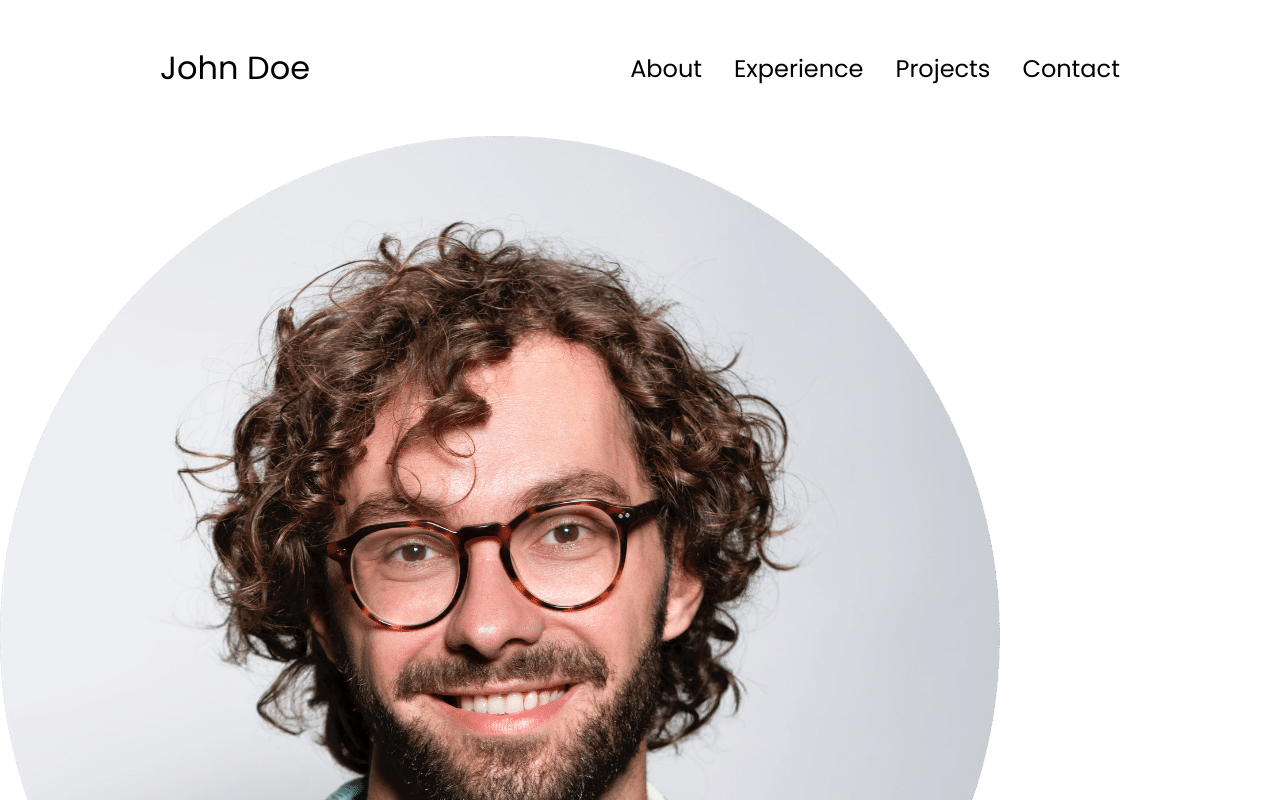
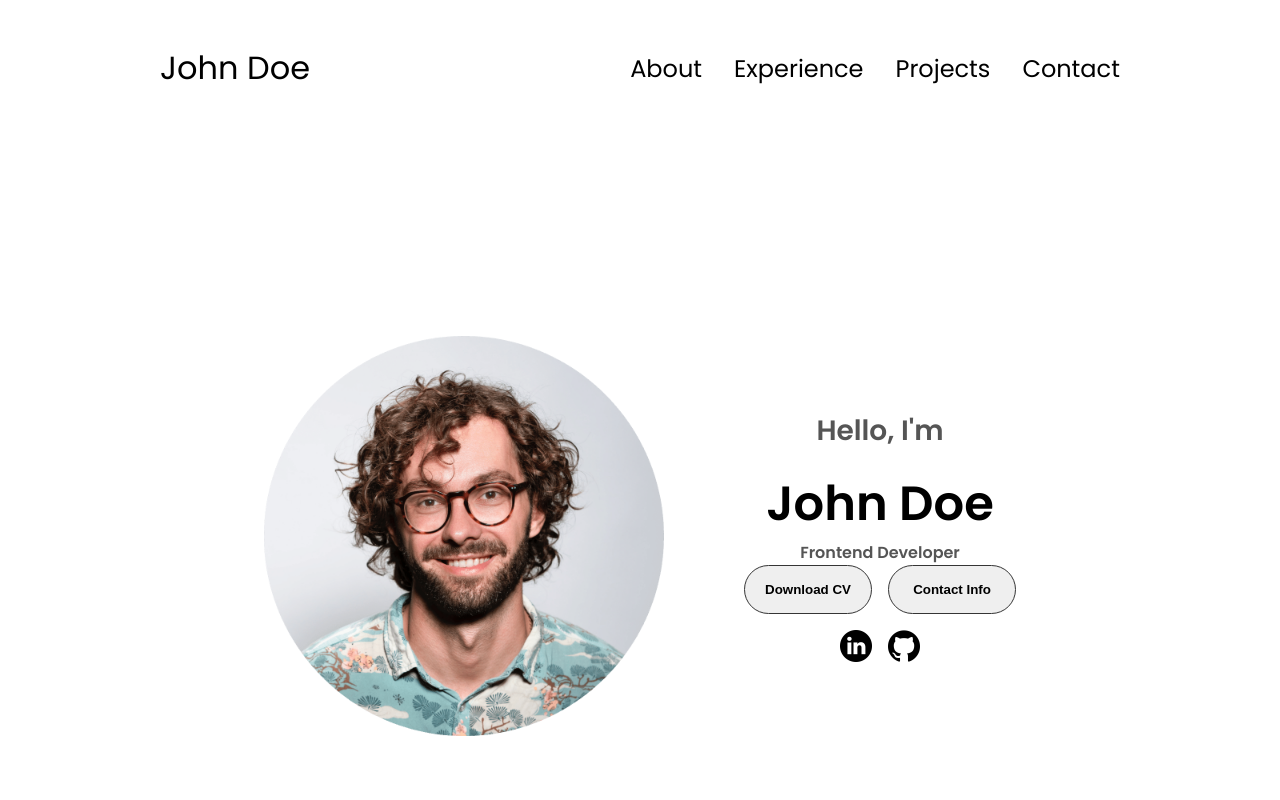
Before and after one commit to Din-Shane-Dominic-Magallanes/DinFolio, a plain HTML site: page index.html in a window 1280 px wide. Shown: the top 800 px of the page. Drawn offline with Linux system fonts and the light colour scheme.

Commit message:
initial profile

```diff
--- a/index.html
+++ b/index.html
@@ -54,6 +54,20 @@
             Contact Info
           </button>
         </div>
+        <div id="socials-container">
+          <img
+            src="./assets/linkedin.png"
+            alt="My Linkedin Profile"
+            class="icon"
+            onclick="location.href='https://www.linkedin.com'"
+          />
+          <img
+            src="./assets/github.png"
+            alt="My Github Profile"
+            class="icon"
+            onclick="location.href='https://www.github.com'"
+          />
+        </div>
       </div>
     </section>
     <script src="script.js"></script>
--- a/style.css
+++ b/style.css
@@ -145,3 +145,88 @@ a:hover {
 }
 
 /* SECTIONS */
+
+section {
+    padding-top: 4vh;
+    height: 96vh;
+    margin: 0 10rem;
+    box-sizing: border-box;
+    min-height: fit-content;
+}
+
+.section-container {
+    display: flex;
+}
+
+/* PROFILE SECTION */
+
+#profile {
+    display: flex;
+    justify-content: center;
+    gap: 5rem;
+
+}
+
+.section__pic-container {
+    display: flex;
+    height: 400px;
+    width: 400px;
+    margin: auto 0;
+}
+
+.section__text {
+    align-self: center;
+    text-align: center;
+}
+
+.section__text p {
+    font-weight: 600;
+}
+
+.section__text__p1{
+    text-align: center;
+}
+
+.section__text__p1{
+    font-size: 1.75rem;
+    margin-bottom: 1rem;
+}
+
+.title {
+    font-size: 3rem;
+    text-align: center;
+}
+
+#socials-container {
+    display: flex;
+    justify-content: center;
+    margin-top: 1rem;
+    gap: 1rem;
+}
+
+/*  ICONS   */
+
+.icon {
+    cursor: pointer;
+    height: 2rem;
+}
+
+/*  BUTTONS   */
+
+.btn-container {
+    display: flex;
+    justify-content: center;
+    gap: 1rem;
+}
+
+.btn {
+    font-weight: 600;
+    transition: all 300ms ease;
+    padding: 1rem;
+    width: 8rem;
+    border-radius: 2rem;
+}
+
+.btn-color-1, .btn-color-2 {
+    border: rgb(53, 53, 53) 0.1rem solid;
+}
```
